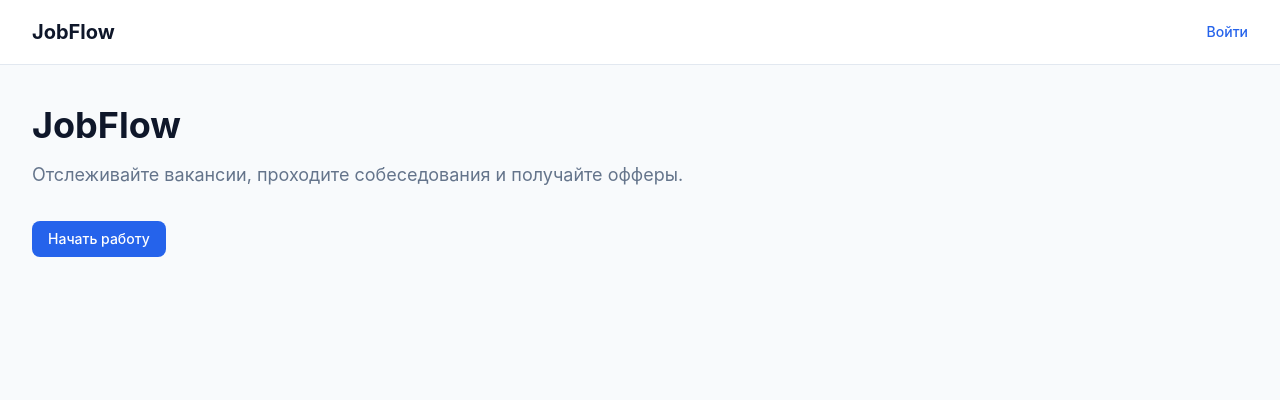
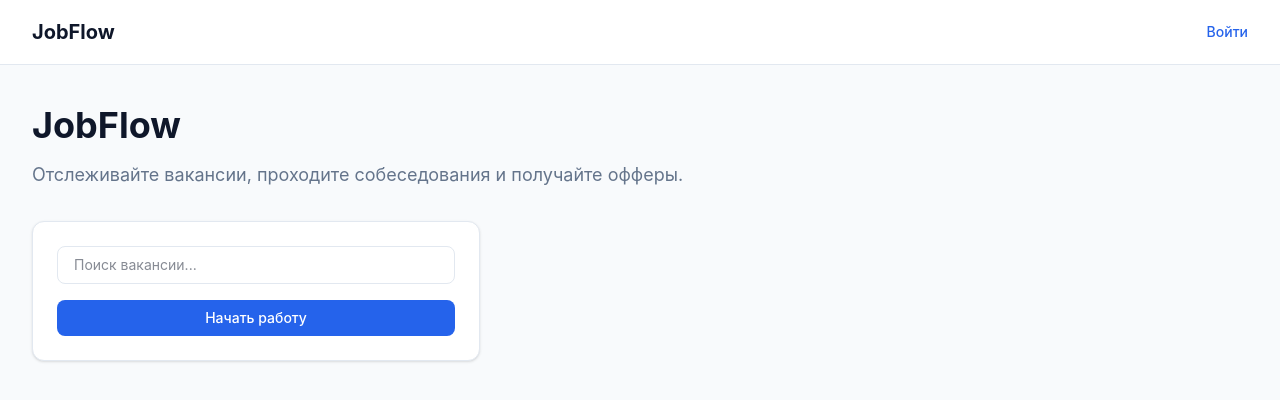
Before and after one commit to ExGules/JobFlow, a React (Vite) app: page / in a window 1280 px wide. Shown: the top 400 px of the page. Built offline with nearby package versions, Linux system fonts and the light colour scheme.

Commit message:
добавил инпут и кард

```diff
--- a/src/pages/landing/index.tsx
+++ b/src/pages/landing/index.tsx
@@ -1,5 +1,7 @@
+import { PageLayout } from "@/shared/ui/page-layout";
 import { Button } from "@/shared/ui/button";
-import { PageLayout } from "@/shared/ui/page-layout";
+import { Card } from "@/shared/ui/card";
+import { Input } from "@/shared/ui/input";
 
 export const LandingPage = () => {
   return (
@@ -12,9 +14,17 @@ export const LandingPage = () => {
         Отслеживайте вакансии, проходите собеседования и получайте офферы.
       </p>
 
-      <Button className="mt-8">
-        Начать работу
-      </Button>
+      <div className="mt-8 max-w-md">
+        <Card>
+          <Input
+            placeholder="Поиск вакансии..."
+          />
+
+          <Button className="mt-4 w-full">
+            Начать работу
+          </Button>
+        </Card>
+      </div>
     </PageLayout>
   );
 };
--- /dev/null
+++ b/src/shared/ui/card/index.tsx
@@ -0,0 +1,20 @@
+import type { PropsWithChildren } from "react";
+
+type CardProps = PropsWithChildren;
+
+export const Card = ({ children }: CardProps) => {
+  return (
+    <div
+      className="
+        rounded-xl
+        border
+        border-[var(--color-border)]
+        bg-white
+        p-6
+        shadow-sm
+      "
+    >
+      {children}
+    </div>
+  );
+};
--- /dev/null
+++ b/src/shared/ui/input/index.tsx
@@ -0,0 +1,36 @@
+import type { InputHTMLAttributes } from "react";
+import { clsx } from "clsx";
+
+type InputProps = InputHTMLAttributes<HTMLInputElement>;
+
+export const Input = ({
+  className,
+  ...props
+}: InputProps) => {
+  return (
+    <input
+      className={clsx(
+        `
+        w-full
+        rounded-lg
+        border
+        border-[var(--color-border)]
+        bg-white
+
+        px-4
+        py-2
+
+        text-sm
+
+        outline-none
+
+        transition-colors
+
+        focus:border-[var(--color-primary)]
+        `,
+        className
+      )}
+      {...props}
+    />
+  );
+};
```
